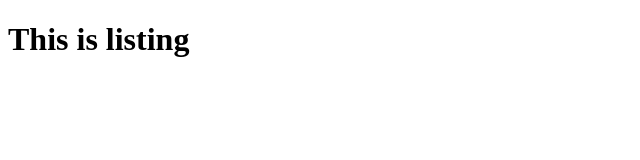
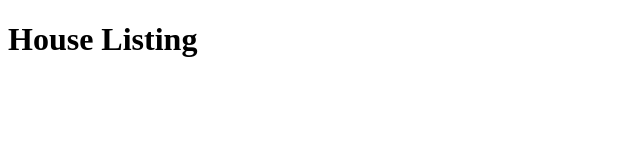
Before and after one commit to ltmylinh/node-learning-example, a React (Create React App) app in the folder client/: page / in a window 1280 px wide. Shown: the top 160 px of the page, without its empty margins (0-640 px from the left). Built offline with nearby package versions, Linux system fonts and the light colour scheme.

Commit message:
add interface props

```diff
--- a/client/src/index.tsx
+++ b/client/src/index.tsx
@@ -6,7 +6,7 @@ import { Listings } from './section';
 
 ReactDOM.render(
   <React.StrictMode>
-    <Listings />
+    <Listings title='House Listing' />
   </React.StrictMode>,
   document.getElementById('root')
 );
--- a/client/src/section/Listings/Listings.tsx
+++ b/client/src/section/Listings/Listings.tsx
@@ -1,5 +1,8 @@
 import React from 'react';
 
-export const Listings = () => {
-  return <h1>This is listing</h1>;
+interface Props {
+  title: string;
+}
+export const Listings = ({ title }: Props) => {
+  return <h1>{title}</h1>;
 };
```
